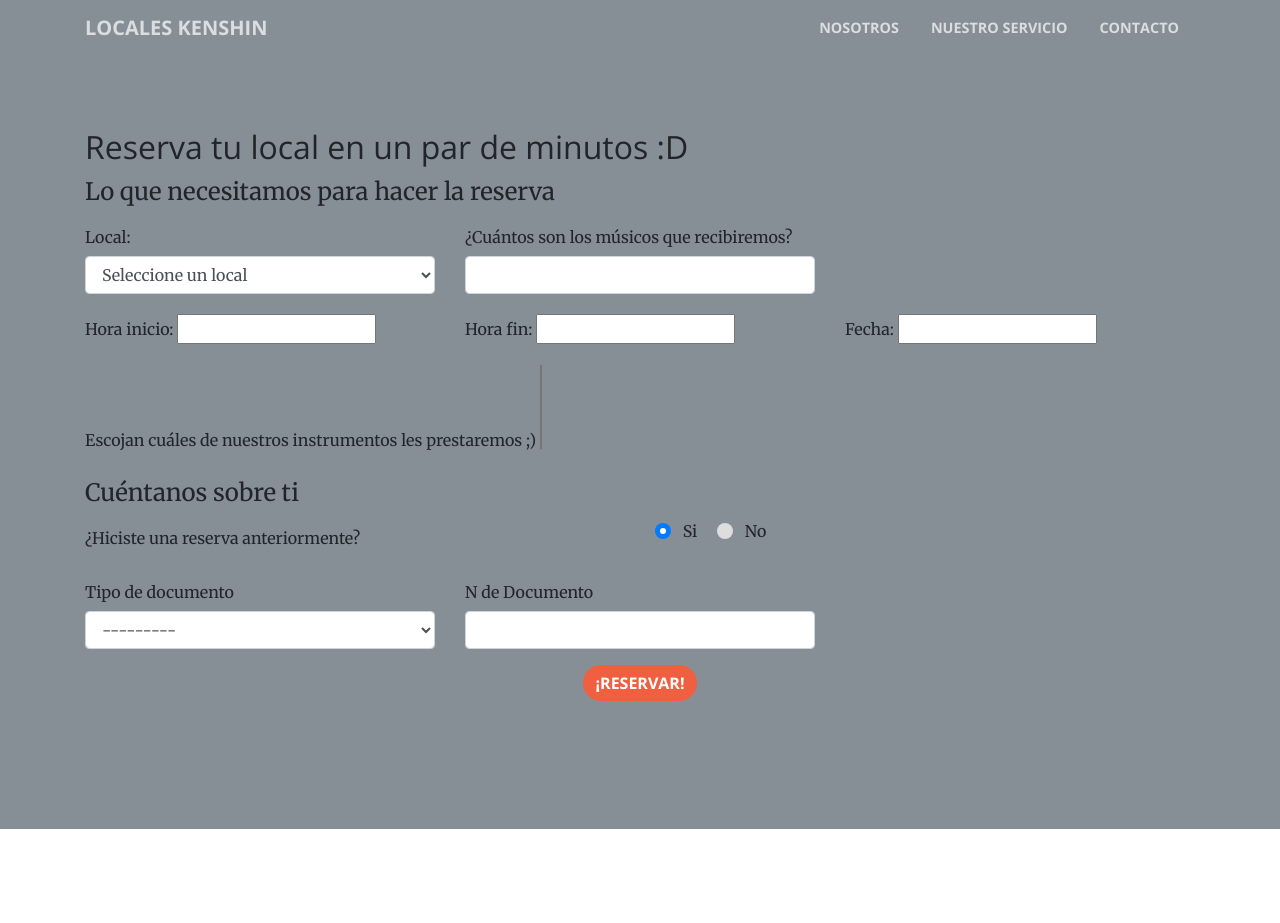
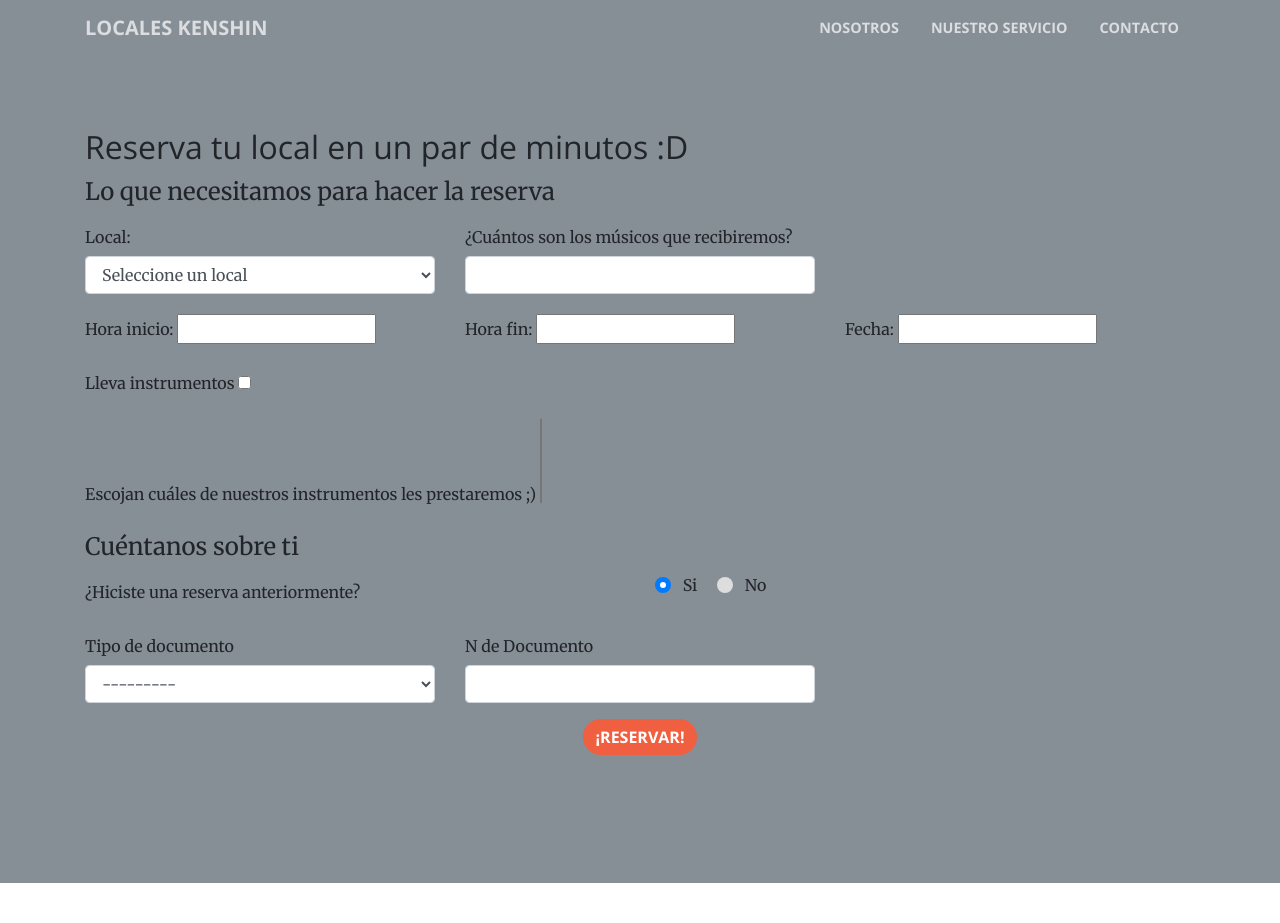
Before and after one commit to Edwindeza/SFT, a Django app: page /reserva in a window 1280 px wide. Shown: the top 923 px of the page. Run offline with Django 3.2, Linux system fonts and the light colour scheme; data comes from the database, SQL or seed files in the repository; data that the repository does not hold is empty; some libraries are stand-ins or nearby versions.

Commit message:
cambios en formulario de reserva

```diff
--- a/Desarrollo/SLM/Software/apps/slm/forms.py
+++ b/Desarrollo/SLM/Software/apps/slm/forms.py
@@ -104,4 +104,4 @@ class ReservaForm(forms.ModelForm):
 
     class Meta:
         model = Reserva
-        fields = ['fecha_reserva', 'hora_inicio', 'hora_fin', 'cantidad_personas', 'local']
+        fields = ['fecha_reserva', 'hora_inicio', 'hora_fin', 'cantidad_personas', 'local', 'trae_instrumento']
--- a/Desarrollo/SLM/Software/apps/slm/models.py
+++ b/Desarrollo/SLM/Software/apps/slm/models.py
@@ -134,6 +134,7 @@ class Reserva(BaseModel):
     hora_inicio = models.TimeField()
     hora_fin = models.TimeField()
     instrumentos = models.ManyToManyField(InstrumentoRegistrado)
+    trae_instrumento = models.BooleanField(default=False)
 
     class Meta:
         verbose_name = 'Reserva'
--- a/Desarrollo/SLM/Software/templates/reserva.html
+++ b/Desarrollo/SLM/Software/templates/reserva.html
@@ -25,17 +25,17 @@
 
           <div class="row form-group">
             <div class="col-sm-4">
-              <label class="col-form-label">Local:</label>
+              <label required="" class="col-form-label">Local:</label>
               {{ form.local }}
             </div>
             <div class="col-sm-4">
-              <label class="col-form-label">¿Cuántos son los músicos que recibiremos?</label>
+              <label required="" class="col-form-label">¿Cuántos son los músicos que recibiremos?</label>
               {{ form.cantidad_personas }}
             </div>
           </div>
           <div class="row form-group">
             <div class="col-sm-4">
-              <label class="col-form-label">Hora inicio:</label>
+              <label required="" class="col-form-label">Hora inicio:</label>
               {{ form.hora_inicio }}
             </div>
             <div class="col-sm-4">
@@ -46,6 +46,12 @@
               <label class="col-form-label">Fecha:</label>
               <input type="text" required="" class="datepicker"/>
               <input type="hidden" name="fecha_reserva" id="fecha_reserva">
+            </div>
+          </div>
+          <div class="row form-group">
+            <div class="col-sm-6">
+              <label class="col-form-label">Lleva instrumentos</label>
+              {{ form.trae_instrumento }}
             </div>
           </div>
           <div class="row form-group">
```
Also changed, not shown: Desarrollo/SLM/Software/apps/slm/migrations/0002_reserva_trae_instrumento.py (added).
